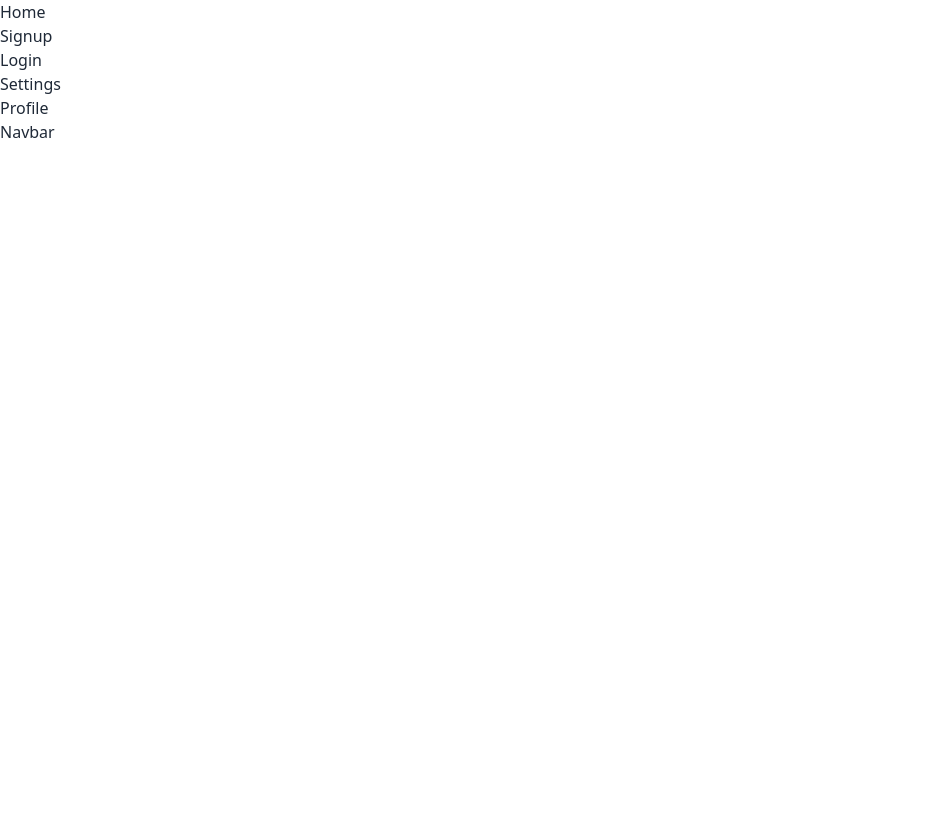
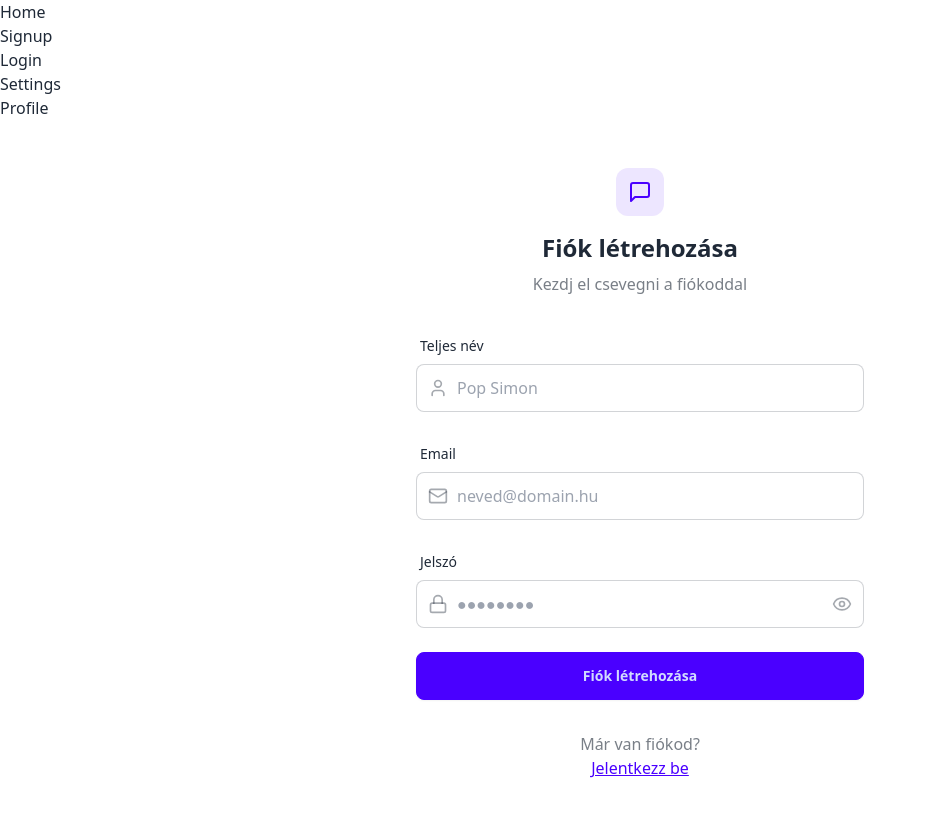
Before and after one commit to Digivagyok/Yapper, a React (Vite) app in the folder frontend/: page /signup in a window 1280 px wide. Shown: the top 816 px of the page, without its empty margins (0-926 px from the left). Built offline with nearby package versions, Linux system fonts and the light colour scheme; no server answers.

Commit message:
finished signup page

```diff
--- a/frontend/src/App.jsx
+++ b/frontend/src/App.jsx
@@ -1,14 +1,19 @@
+import { BrowserRouter, Navigate, Route, Routes } from "react-router-dom";
+import { useEffect } from "react";
+
 import Navbar from "./components/Navbar";
-import { BrowserRouter, Route, Routes } from "react-router-dom";
+
 import HomePage from "./pages/HomePage";
 import LoginPage from "./pages/LoginPage";
 import ProfilePage from "./pages/ProfilePage";
 import SettingsPage from "./pages/SettingsPage";
 import SignupPage from "./pages/SignUpPage";
-import {Loader} from "lucide-react";
+
 import { axiosInstance } from "./lib/axios";
 import useAuthStore from "./store/useAuthStore";
-import { useEffect } from "react";
+
+import {Loader} from "lucide-react";
+import {Toaster} from "react-hot-toast";
 
 function App() {
   const { authUser, isCheckingAuth, checkAuth} = useAuthStore();
@@ -32,14 +37,15 @@ function App() {
       <BrowserRouter>
         <Navbar></Navbar>
         <Routes>
-          <Route path="/" element={<HomePage/>}/>
-          <Route path="/signup" element={<SignupPage/>}/>
-          <Route path="/login" element={<LoginPage/>}/>
+          <Route path="/" element={ authUser ?  <HomePage/> : <Navigate to="/login" />}/>
+          <Route path="/signup" element={!authUser ?  <SignupPage/> : <Navigate to="/" />}/>
+          <Route path="/login" element={!authUser ? <LoginPage/>  : <Navigate to="/" />}/>
           <Route path="/settings" element={<SettingsPage/>}/>
-          <Route path="/profile" element={<ProfilePage/>}/>
+          <Route path="/profile" element={authUser ? <ProfilePage/> : <Navigate to="/login" />}/>
 
         </Routes>
       </BrowserRouter>
+      <Toaster />
     </>
   )
 }
--- a/frontend/src/pages/HomePage.jsx
+++ b/frontend/src/pages/HomePage.jsx
@@ -1,7 +1,7 @@
 export default function HomePage(){
     return (
         <div>
-            Navbar
+            HOME
         </div>
     )
 };
--- a/frontend/src/pages/LoginPage.jsx
+++ b/frontend/src/pages/LoginPage.jsx
@@ -1,7 +1,7 @@
 export default function LoginPage(){
     return (
         <div>
-            Navbar
+            LOGIN
         </div>
     )
 };
--- a/frontend/src/pages/ProfilePage.jsx
+++ b/frontend/src/pages/ProfilePage.jsx
@@ -1,7 +1,7 @@
 export default function ProfilePage(){
     return (
         <div>
-            Navbar
+            PROFILE
         </div>
     )
 };
--- a/frontend/src/pages/SettingsPage.jsx
+++ b/frontend/src/pages/SettingsPage.jsx
@@ -1,7 +1,7 @@
 export default function SettingsPage(){
     return (
         <div>
-            Navbar
+            SETTINGS
         </div>
     )
 };
--- a/frontend/src/pages/SignUpPage.jsx
+++ b/frontend/src/pages/SignUpPage.jsx
@@ -1,7 +1,183 @@
+import { useState } from "react"
+import { Link } from "react-router-dom";
+import toast from "react-hot-toast";
+
+import useAuthStore from "../store/useAuthStore";
+import { Mail, MessageSquare, User, Lock, Eye, EyeOff, Loader2 } from "lucide-react";
+
+
 export default function SignupPage(){
+    const [showPassword, setShowPassword] = useState(false);
+    const [formData, setFormData] = useState({
+        fullName: "",
+        email: "",
+        password: "",
+    });
+
+    const {signup, isSigningUp} = useAuthStore();
+
+    const validateForm = () => {
+        if (!formData.fullName.trim()) {
+            return toast.error("Kötelező a teljes név!");
+        }
+
+        if (!formData.email.trim()) {
+            return toast.error("Kötelező az email!");
+        }
+
+        if(!/\S+@\S+\.\S+/.test(formData.email)){
+            return toast.error("Nem megfelelő email!");
+        }
+
+        if (!formData.password.trim()) {
+            return toast.error("Kötelező a jelszó!");
+        }
+
+        if (formData.password.length < 6){
+            return toast.error("A jelszónak legalább 6 karakter hosszúnak kell lennie!");
+        }
+
+        return true;
+    };
+
+    const handleSubmit = (event) => {
+        event.preventDefault();
+
+        const success = validateForm();
+
+        if (success === true){
+            signup(formData);
+        }
+    };
+
+    const handleChange = (event) => {
+        const { name, value } = event.target;
+
+        setFormData((prevState) => ({
+                ...prevState,
+                [name]: value
+        }));
+    };
+
+    const handlePasswordShow = () => {
+        setShowPassword(!showPassword);
+    }
+
     return (
         <div>
-            Navbar
+            {/*LEFT SIDE*/}
+            <div className="flex flex-col justify-center items-center p-6 sm:p-12">
+                <div className="w-full max-w-md space-y-8">
+                    {/* LOGO */}
+                    <div className="text-center mb-8">
+                        <div className="flex flex-col items-center gap-2 group">
+                            <div className="size-12 rounded-xl bg-primary/10
+                                flex items-center justify-center
+                                group-hover:bg-primary/20 transition-colors">
+                                    <MessageSquare className="size-6 text-primary" />
+                            </div>
+                            <h1 className="text-2xl font-bold mt-2">
+                                Fiók létrehozása
+                            </h1>
+                            <p className="text-base-content/60">
+                                Kezdj el csevegni a fiókoddal
+                            </p>
+                        </div>
+                    </div>
+                    {/* FORM */}
+                    <form onSubmit={handleSubmit} className="space-y-6">
+                        {/* NÉV */}
+                        <div className="form-control">
+                            <label className="label">
+                                <span className="label-text font-medium">Teljes név</span>
+                            </label>
+                            <div className="relative">
+                                <div className="absolute inset-y-0 pl-3 flex items-center pointer-events-none">
+                                    <User className="size-5 text-base-content/40" />
+                                </div>
+                                <input
+                                    type="text"
+                                    className={`input input-bordered w-full pl-10`}
+                                    placeholder="Pop Simon"
+                                    value={formData.fullName}
+                                    name="fullName"
+                                    onChange={handleChange}
+                                />
+                            </div>
+                        </div>
+
+                        {/* EMAIL */}
+                        <div className="form-control">
+                            <label className="label">
+                                <span className="label-text font-medium">Email</span>
+                            </label>
+                            <div className="relative">
+                                <div className="absolute inset-y-0 pl-3 flex items-center pointer-events-none">
+                                    <Mail className="size-5 text-base-content/40" />
+                                </div>
+                                <input
+                                    type="email"
+                                    className={`input input-bordered w-full pl-10`}
+                                    placeholder="neved@domain.hu"
+                                    value={formData.email}
+                                    name="email"
+                                    onChange={handleChange}
+                                />
+                            </div>
+                        </div>
+
+                        {/* JELSZÓ */}
+                        <div className="form-control">
+                            <label className="label">
+                                <span className="label-text font-medium">Jelszó</span>
+                            </label>
+                            <div className="relative">
+                                <div className="absolute inset-y-0 pl-3 flex items-center pointer-events-none">
+                                    <Lock className="size-5 text-base-content/40" />
+                                </div>
+                                <input
+                                    type={showPassword ? "text" : "password"}
+                                    className={`input input-bordered w-full pl-10`}
+                                    placeholder="●●●●●●●●"
+                                    value={formData.password}
+                                    name="password"
+                                    onChange={handleChange}
+                                />
+                                <button type="button" className="absolute inset-y-0 right-0 pr-3 flex items-center"
+                                    onClick={handlePasswordShow}>
+                                        {showPassword ? (
+                                            <EyeOff className="size-5 text-base-content/40" />
+                                        ) : (
+                                            <Eye className="size-5 text-base-content/40" />
+                                        )}
+                                </button>
+                            </div>
+                        </div>
+
+                        {/* LÉTREHOZÁS */}
+                        <button type="submit" className="btn btn-primary w-full" disabled={isSigningUp}>
+                            {isSigningUp ? (
+                                <>
+                                    <Loader2 className="size-5 animate-spin" />
+                                    Betöltés ...
+                                </>
+                            ) : (
+                                "Fiók létrehozása"
+                            )}
+                        </button>
+                    </form>
+
+                    <div className="text-center">
+                        <p className="text-base-content/60">
+                            Már van fiókod?
+                            <br/>
+                            <Link to="/login" className="link link-primary">
+                                Jelentkezz be
+                            </Link>
+                        </p>
+                    </div>
+                </div>
+            </div>
         </div>
     )
 };
--- a/frontend/src/store/useAuthStore.js
+++ b/frontend/src/store/useAuthStore.js
@@ -1,5 +1,6 @@
 import {create} from "zustand";
 import { axiosInstance } from "../lib/axios.js";
+import toast from "react-hot-toast";
 
 const useAuthStore = create((set) => ({
     authUser: null,
@@ -14,12 +15,26 @@ const useAuthStore = create((set) => ({
 
             set({authUser:response.data});
         } catch (error) {
-            console.log("Hiba a checkAuth ban: ", error.message);
+            console.log("Hiba a checkAuth ban: ", error);
             set({authUser:null});
         } finally {
             set({isCheckingAuth: false});
         }
+    },
+
+    signup: async(data) => {
+        set({isSigningUp: true});
+
+        try {
+            const response = await axiosInstance.post("/auth/signup", data);
+            set({authUser: response.data});
+            toast.success("A fiók sikeresen létrehozva");
+        } catch (error) {
+            toast.error(error.response.data.message);
+        } finally {
+            set({isSigningUp: false});
+        }
     }
-  }));
+}));
 
-  export default useAuthStore;
+export default useAuthStore;
```
Also changed, not shown: 1 other file (tests, documents, lock files or other folders).
